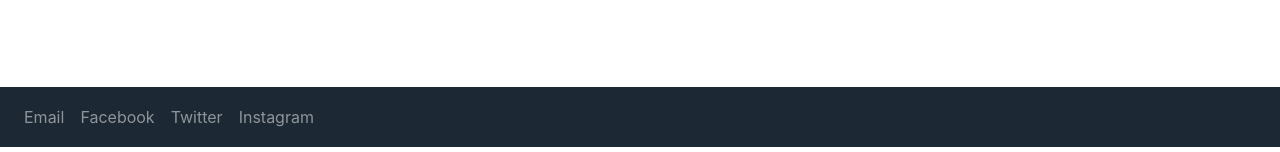
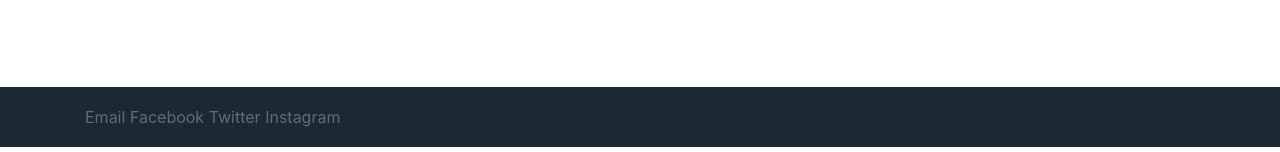
Before and after one commit to tendercentre/tendercentre.github.io, a Jekyll site: the page built from index.md, in a window 1280 px wide. Shown: the part 753-905 px from the top of the page. Built offline with Jekyll 4.4.1, drawn with Linux system fonts in a browser that asks for light colours; nearby versions of some CDN libraries.

Commit message:
Fixed footer from displaying incorrectly when device width is too low

```diff
--- a/_layouts/default.html
+++ b/_layouts/default.html
@@ -38,13 +38,14 @@
 
 <!-- Navbar -->
 <nav class="navbar navbar-toggleable-md navbar-inverse bg-inverse" style="background-color: #1c2833 !important;">
-        <button class="navbar-toggler navbar-toggler-right" type="button" data-toggle="collapse" data-target="#navbarCollapse" aria-controls="navbarCollapse"
+    <button class="navbar-toggler navbar-toggler-right" type="button" data-toggle="collapse" data-target="#navbarToggler" aria-controls="navbarToggler"
         aria-expanded="false" aria-label="Toggle navigation">
 <span class="navbar-toggler-icon"></span>
 </button>
     <a class="navbar-brand" href="/">Port Macquarie Tender Centre</a>
-        <div class="collapse navbar-collapse" id="navbarCollapse">
-            <ul class="navbar-nav mr-auto">
+
+    <div class="collapse navbar-collapse" id="navbarToggler">
+        <ul class="navbar-nav mr-auto mt-2 mt-md-0">
             <li class="nav-item">
                 <a class="nav-link" href="/">Home</a>
             </li>
@@ -60,7 +61,6 @@
             <li class="nav-item">
                 <a class="nav-link" href="/contact/">Contact</a>
             </li>
-            </ul>
     </div>
 </nav>
 
@@ -72,21 +72,16 @@
     </div>
 
     <!-- Footer -->
-    <footer class="footer navbar navbar-toggleable-md navbar-inverse bg-inverse" style="background-color: #1c2833 !important;">
-        <ul class="navbar-nav mr-auto">
-            <li class="nav-item">
-                <a class="nav-link" href="mailto:{{ 'hello@pmtc.com.au' | encode_email }}">Email</a>
-            </li>
-            <li class="nav-item">
-                <a class="nav-link" href="https://facebook.com/tendercentre">Facebook</a>
-            </li>
-            <li class="nav-item">
-                <a class="nav-link" href="https://twitter.com/_tendercentre">Twitter</a>
-            </li>
-            <li class="nav-item">
-                <a target="_blank" class="nav-link" href="https://instagram.com/tendercentre">Instagram</a>
-            </li>
-        </ul>
+    <footer class="footer" style="background-color: #1c2833 !important;">
+        <div class="container">
+                <span><a class="text-muted" target="_blank" href="mailto:{{ 'hello@pmtc.com.au' | encode_email }}">Email</a></span>
+
+                <span><a class="text-muted" target="_blank" href="https://facebook.com/tendercentre">Facebook</a></span>
+
+                <span><a class="text-muted" target="_blank" href="https://twitter.com/_tendercentre">Twitter</a></span>
+
+                <span><a class="text-muted" target="_blank" href="https://instagram.com/tendercentre">Instagram</a></span>
+        </div>
     </footer>
 
     <!-- Bootstrap core JavaScript
```
Lines whose indentation alone changed are shown as unchanged.
